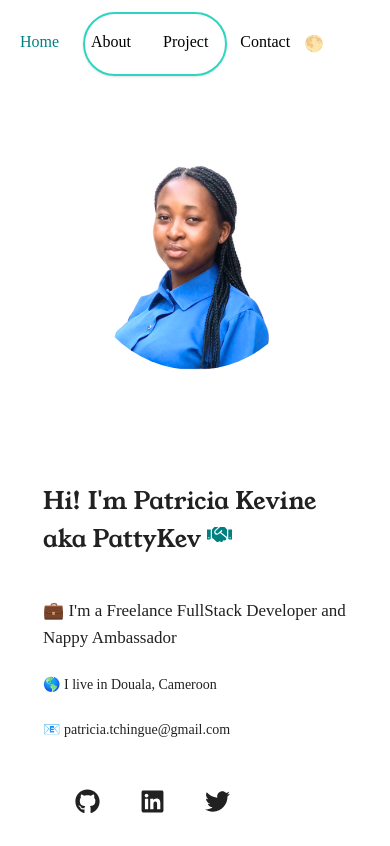
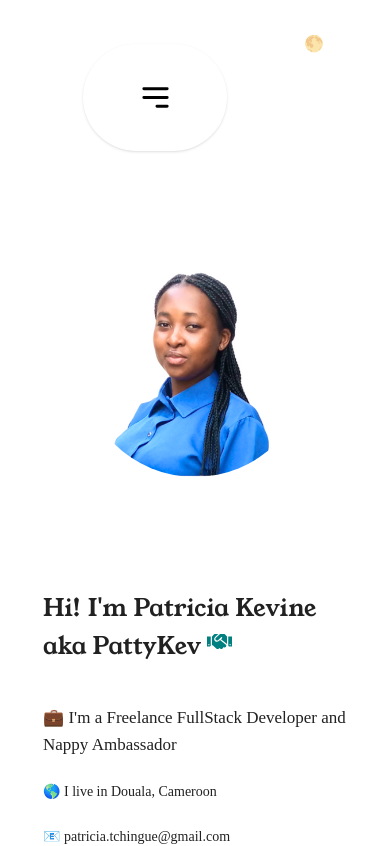
Before and after one commit to Pattykev/portfolio, a React (Vite) app: page / in a window 390 px wide. Shown: the top 846 px of the page. Built offline with nearby package versions, Linux system fonts and the light colour scheme.

Commit message:
finishing my responsive navbar

```diff
--- a/index.html
+++ b/index.html
@@ -9,6 +9,7 @@
   <body>
     <div id="root"></div>
     <script type="module" src="/src/main.jsx"></script>
+    <script type="module" src="./src/darkMode.jsx"></script>
   </body>
-  <script type="module" src="./src/darkMode.jsx"></script>
+
 </html>
--- a/package.json
+++ b/package.json
@@ -10,9 +10,11 @@
     "preview": "vite preview"
   },
   "dependencies": {
+    "@mantine/hooks": "^7.16.3",
     "body-parser": "^1.20.3",
     "cors": "^2.8.5",
     "express": "^4.21.2",
+    "lucide-react": "^0.475.0",
     "nodemailer": "^6.10.0",
     "react": "^18.3.1",
     "react-dom": "^18.3.1",
--- a/src/components/Contact.jsx
+++ b/src/components/Contact.jsx
@@ -12,22 +12,22 @@ function Contact() {
                 <h1 className="p-8 text-center text-[28px]">Follow me on</h1>
                 <div className="flex justify-center space-x-10" >
                     <div className="flex flex-col items-center">
-                        <a href="https://www.linkedin.com/in/patriciatchingue/" target="blank" title="Click me" className="hover:animate-bounce"><FaLinkedin size={28}  color="teal"/></a>
+                        <a href="https://www.linkedin.com/in/patriciatchingue/" target="blank" title="Click me" className="hover:animate-bounce"><FaLinkedin size={25}  color="teal"/></a>
                         <p className="text-sm" >Linkedin</p>
                     </div>
 
                     <div className="flex flex-col items-center">
-                        <a href="https://x.com/KevineTchingue" target="blank" title="Click me" className="hover:animate-bounce"> <FaTwitter size={28} color="teal" /></a>
+                        <a href="https://x.com/KevineTchingue" target="blank" title="Click me" className="hover:animate-bounce"> <FaTwitter size={25} color="teal" /></a>
                         <p className="text-sm">Twitter</p>
                     </div>
 
                     <div className="flex flex-col items-center">
-                        <a href="mailto:patricia.tchingue@gmail.com" target="blank" title="Click me" className="hover:animate-bounce"> <FaEnvelope size={28} color="teal" />  </a>
+                        <a href="mailto:patricia.tchingue@gmail.com" target="blank" title="Click me" className="hover:animate-bounce"> <FaEnvelope size={25} color="teal" />  </a>
                         <p className="text-sm">Gmail</p>
                     </div>
 
                     <div className="flex flex-col items-center">
-                        <a href="https://wa.me/+237697887157" target="blank" title="Click me" className="hover:animate-bounce"> <FaPhone size={28} color="teal" /> </a>
+                        <a href="https://wa.me/+237697887157" target="blank" title="Click me" className="hover:animate-bounce"> <FaPhone size={25} color="teal" /> </a>
                         <p className="text-sm">Phone</p>
                     </div>
                 </div>
--- a/src/components/Navbar.jsx
+++ b/src/components/Navbar.jsx
@@ -3,34 +3,56 @@ import { Link, NavLink } from "react-router-dom"; // Use curly braces to import
 import "../css/NavBar.css";
 
 
+import {HiOutlineMenuAlt3} from "react-icons/hi";
+import  "../../src/css/NavBar.css";
 
 
-const Navbar = () => {
-
-    return (
-      <nav className="flex -mt-1 top-0 left-0 w-full p-4 ">
-        <div className=" container-nav justify-center mx-auto py-4 border-2 border-teal-400 flex shadow w-2/5 rounded-full">
 
 
-       <div >
-            <ul className="flex space-x-8">
-                <li className="nav-item" ><NavLink  className="text-black link-list hover:text-teal-400 " style={({ isActive }) =>({color: isActive ? 'teal' : ""})}  to="/">Home</NavLink></li>
-                <li className="nav-item" ><NavLink className="text-black link-list hover:text-teal-400" style={({ isActive }) =>({color: isActive ? 'teal' : ""})} to="/about">About</NavLink></li>
-                <li className="nav-item"><NavLink className="text-black link-list hover:text-teal-400" style={({ isActive }) =>({color: isActive ? 'teal' : ""})} to="/project">Project</NavLink></li>
-                {/* <li ><Link className="text-black link-list hover:text-indigo-600" to="/Articles">Articles</Link></li> */}
-                <li className="nav-item" ><NavLink className="text-black link-list hover:text-teal-400" style={({ isActive }) =>({color: isActive ? 'teal' : ""})} to="/contact">Contact</NavLink></li>
-            </ul>
-            </div>
+
+function NavBar() {
+  const [toggleMenu, setToggleMenu] = useState(false);
+  const handleNavbar = ()=> setToggleMenu(!toggleMenu);
 
 
+  return(
+
+    <nav className='navbar flex -mt-1 top-0 left-0 w-full p-4 ' id = "navbar">
+      <div className='navbar-content justify-center mx-auto py-4 border-2 border-teal-400 flex shadow w-2/5 rounded-full'>
+        <div className='brand-and-toggler flex flex-sb'>
+
+
+          <button type = "button" className='navbar-toggler-btn' onClick={handleNavbar}>
+            <HiOutlineMenuAlt3 size = {35} style = {{
+              color: `${toggleMenu ? "#fff" : "#010101"}`
+            }} />
+          </button>
+       </div>
+
+        <div className={toggleMenu ? "navbar-collapse show-navbar-collapse" : "navbar-collapse"}>
+          <ul className = "navbar-nav flex space-x-14">
+            <li className='nav-item'>
+              <NavLink  className="nav-link text-[22px] link-list hover:text-teal-400 " id="first" style={({ isActive }) =>({color: isActive ? 'teal' : ""})}  to="/">Home</NavLink>
+            </li>
+            <li className='nav-item'>
+              <NavLink className="nav-link text-[22px]  text-black link-list hover:text-teal-400" style={({ isActive }) =>({color: isActive ? 'teal' : ""})} to="/about">About</NavLink>
+            </li>
+            <li className='nav-item'>
+              <NavLink className="nav-link text-[22px] text-black link-list hover:text-teal-400" style={({ isActive }) =>({color: isActive ? 'teal' : ""})} to="/project">Project</NavLink>
+            </li>
+            <li className='nav-item'>
+              <NavLink className="nav-link text-[22px] text-black link-list hover:text-teal-400" style={({ isActive }) =>({color: isActive ? 'teal' : ""})} to="/contact">Contact</NavLink>
+            </li>
+          </ul>
         </div>
-        <div className=" border-indigo-600 mr-10">
+      </div>
+      <div className=" border-indigo-600 mr-10">
             <button className="border-teal-400" id="light" data-theme-toggler>🌕</button>
 
               <button className="border-teal-400 hidden" id="dark" data-theme-toggler>🌑</button>
-            </div>
+        </div>
     </nav>
     );
+
 }
-
-export default Navbar; // Don't forget to export the Navbar component
+export default NavBar;
--- a/src/css/Contact.css
+++ b/src/css/Contact.css
@@ -9,7 +9,7 @@
         top: 0;
         margin-top: 6rem;
         margin-right: 4rem;
-        margin-left: -2rem;
+        margin-left: -3rem;
         margin-bottom: 4rem;
     }
 
--- a/src/css/NavBar.css
+++ b/src/css/NavBar.css
@@ -0,0 +1,60 @@
+.navbar-toggler-btn{
+    transition: all 300ms ease-in-out;
+    z-index: 11;
+    background-color: aqua;
+
+}
+
+
+
+@media (max-width: 800px) {
+    .navbar-toggler-btn{
+        transition: all 300ms ease-in-out;
+        z-index: 120;
+    }
+    .navbar-collapse{
+        display: block;
+        position: fixed;
+        right: 10;
+        top: 0;
+        left: 5rem;
+        background-color: aqua;
+        height: 30%;
+        width: 500px;
+        padding: 8rem 2rem 0 2rem;
+        transform: translatex(100%);
+        transition: all 300ms ease-in-out;
+        border: none;
+        z-index: 100;
+    }
+    .show-navbar-collapse{
+        transform: translateX(0);
+    }
+    .navbar-toggler-btn{
+        border: none;
+        background: none;
+
+    }
+    .navbar-nav{
+        flex-direction: column;
+        font-size: 14px;
+        padding-bottom: 2rem;
+        padding-top: 2rem;
+        width: 20rem;
+
+
+
+    }
+    .navbar-content{
+        border: none;
+        padding: 0;
+        margin: 2rem;
+        background: none;
+
+    }
+
+    .navbar-nav #first{
+        margin-right: -8rem;
+        margin-left: 4rem;
+    }
+}
```
Also changed, not shown: 1 other file (tests, documents, lock files or other folders).
